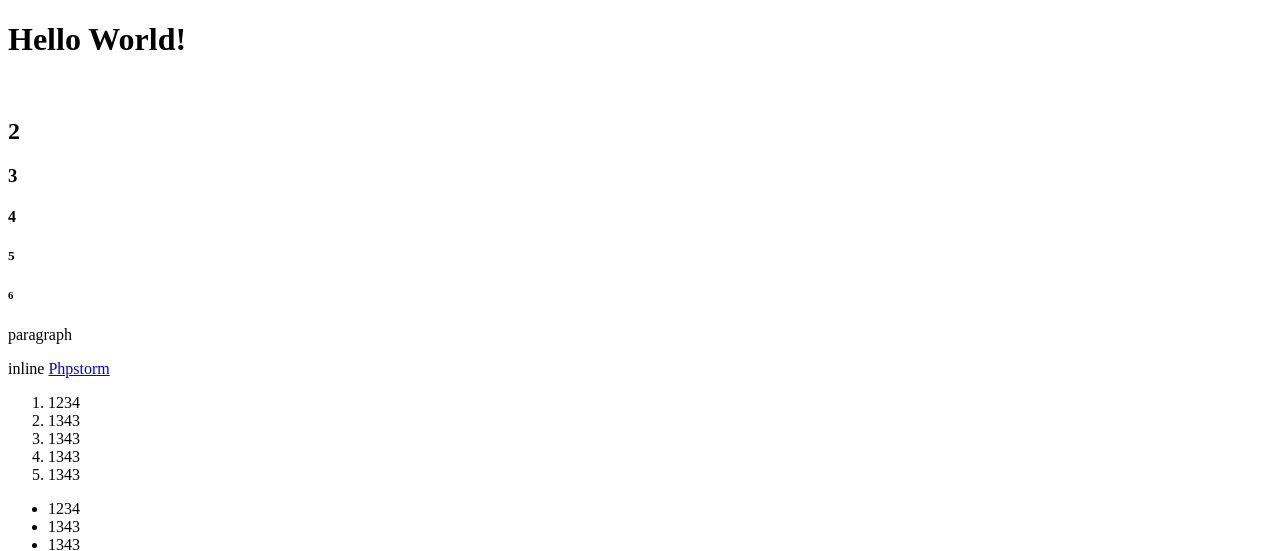
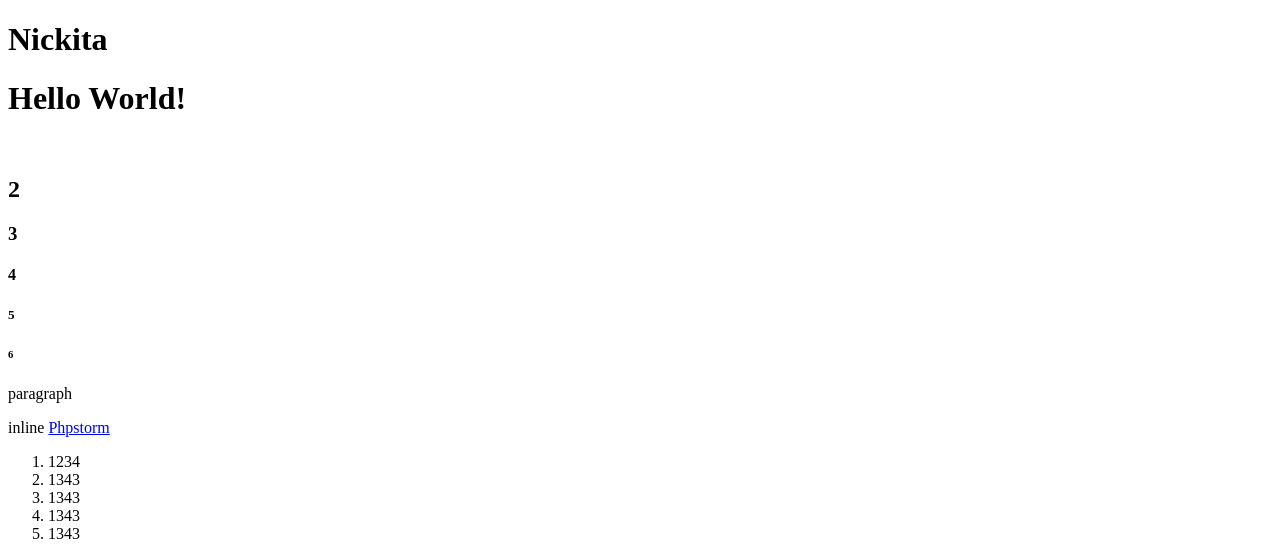
Before and after one commit to Nickita0000/table1, a plain HTML site: page index.html in a window 1280 px wide. Shown: the top 551 px of the page. Drawn offline with Linux system fonts and the light colour scheme.

Commit message:
Update index.html

```diff
--- a/index.html
+++ b/index.html
@@ -18,6 +18,7 @@
     <title>Пробная страница!</title>
 </head>
 <body>
+    <h1>Nickita</h>
     <h1>Hello World!</h1><br>
     <h2>2</h2>
     <h3>3</h3>
```
